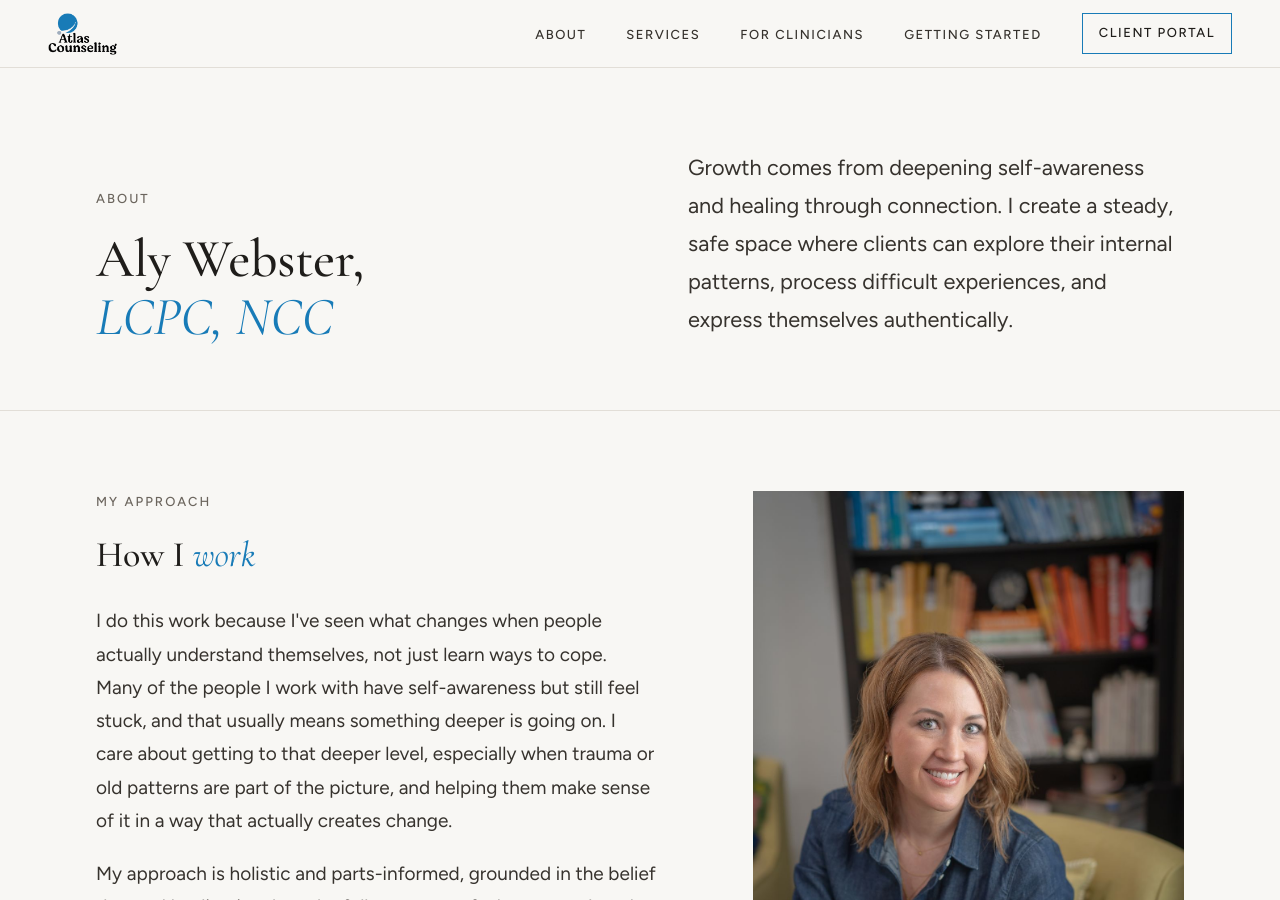
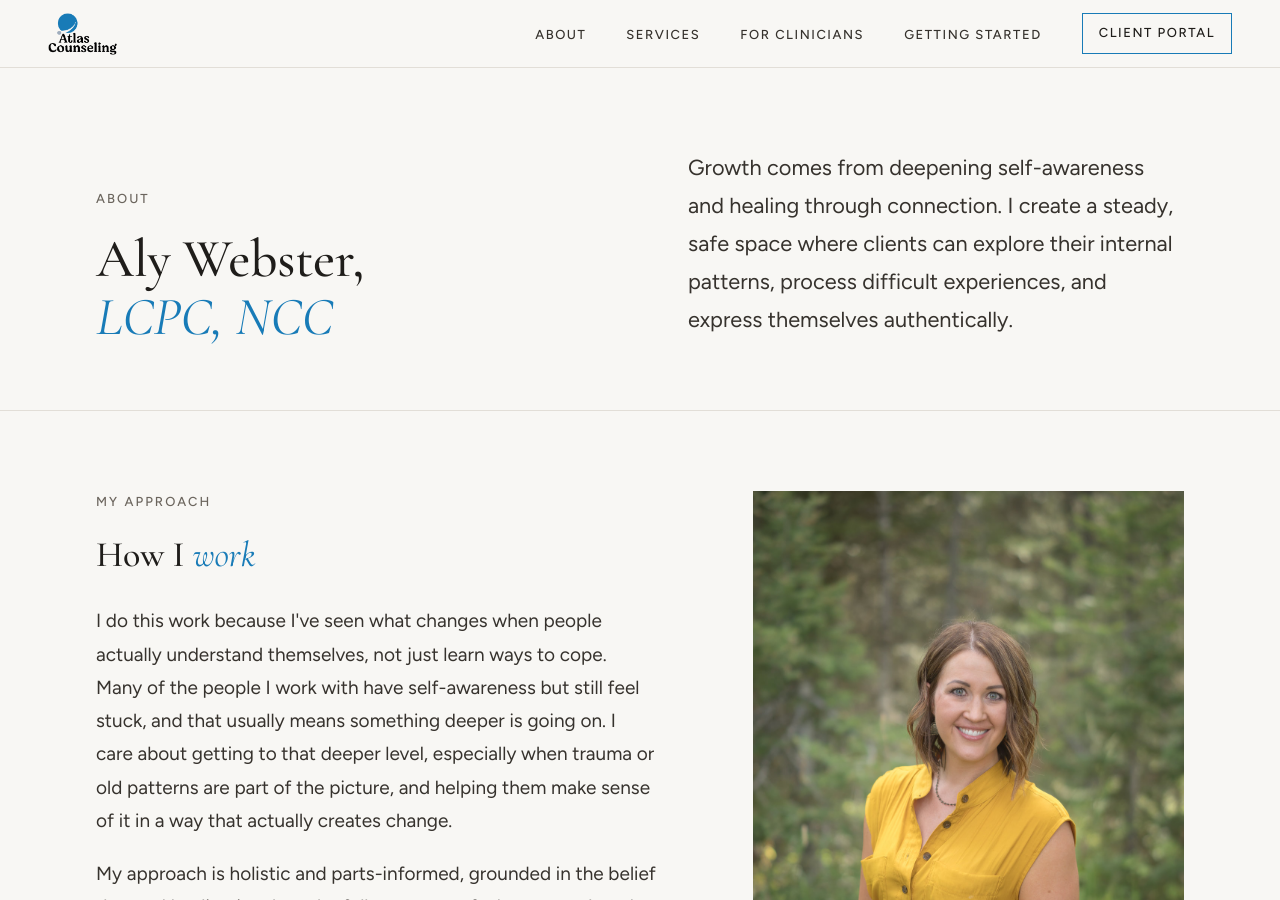
Before and after one commit to alymarie27/atlas-counseling, a Jekyll site: the page built from about.html, in a window 1280 px wide and 900 px high. Built offline with Jekyll 4.4.1, drawn with Linux system fonts in a browser that asks for light colours.

Commit message:
Restore yellow-dress headshot as About page photo
Co-Authored-By: Claude Opus 5.5 (1M context) <noreply@anthropic.com>

```diff
--- a/about.html
+++ b/about.html
@@ -41,7 +41,7 @@ page_class: about-page
 
   <!-- SIDEBAR -->
   <div class="sidebar">
-    <img src="images/aly-denim.jpg" alt="Aly Webster in her office" class="sidebar-photo" width="1067" height="1600" />
+    <img src="images/aly-headshot-yellow.jpg" alt="Aly Webster, LCPC, smiling outdoors in a yellow dress" class="sidebar-photo" width="1153" height="1730" />
 
     <div class="sidebar-block">
       <p class="sidebar-block-label">Credentials</p>
```
